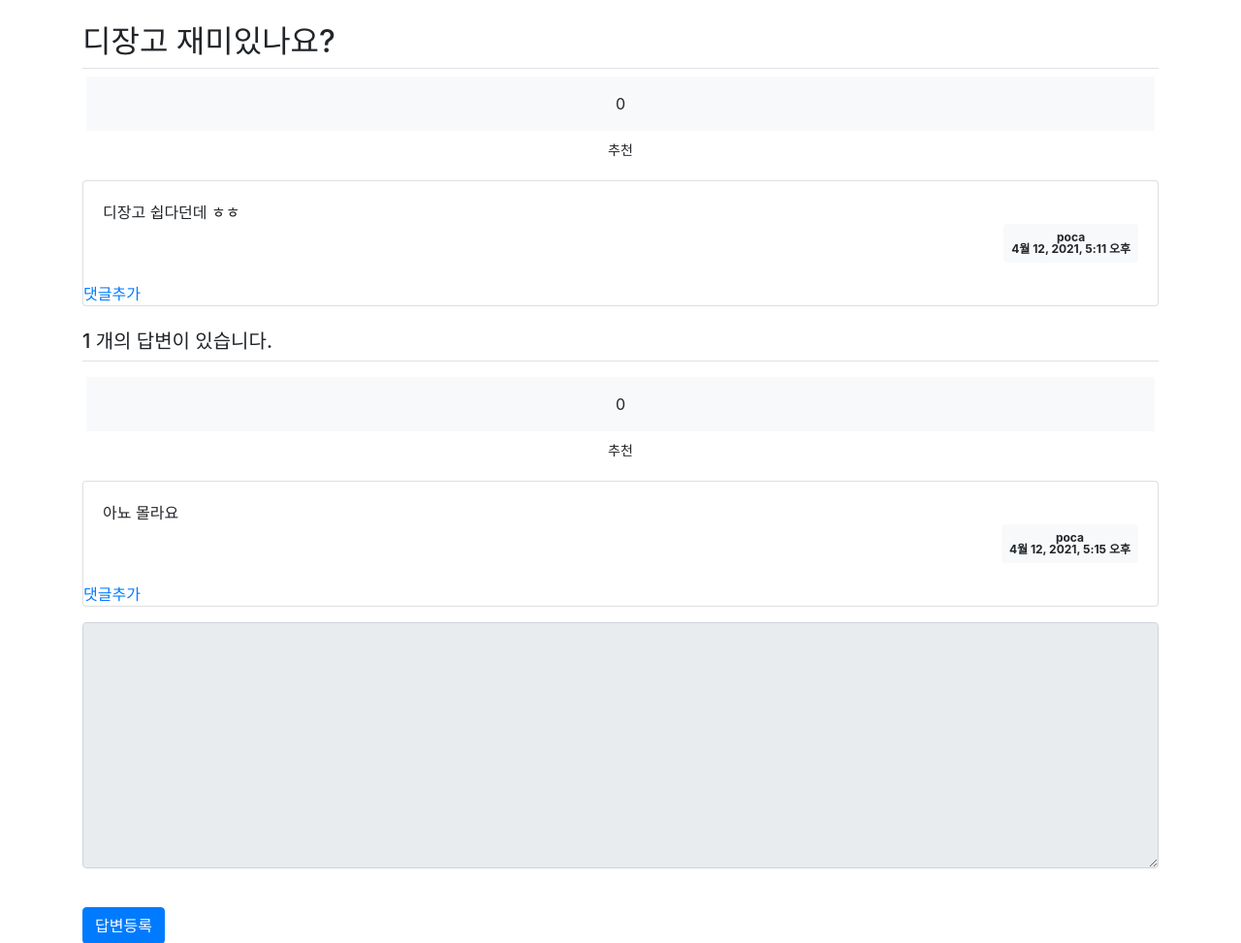
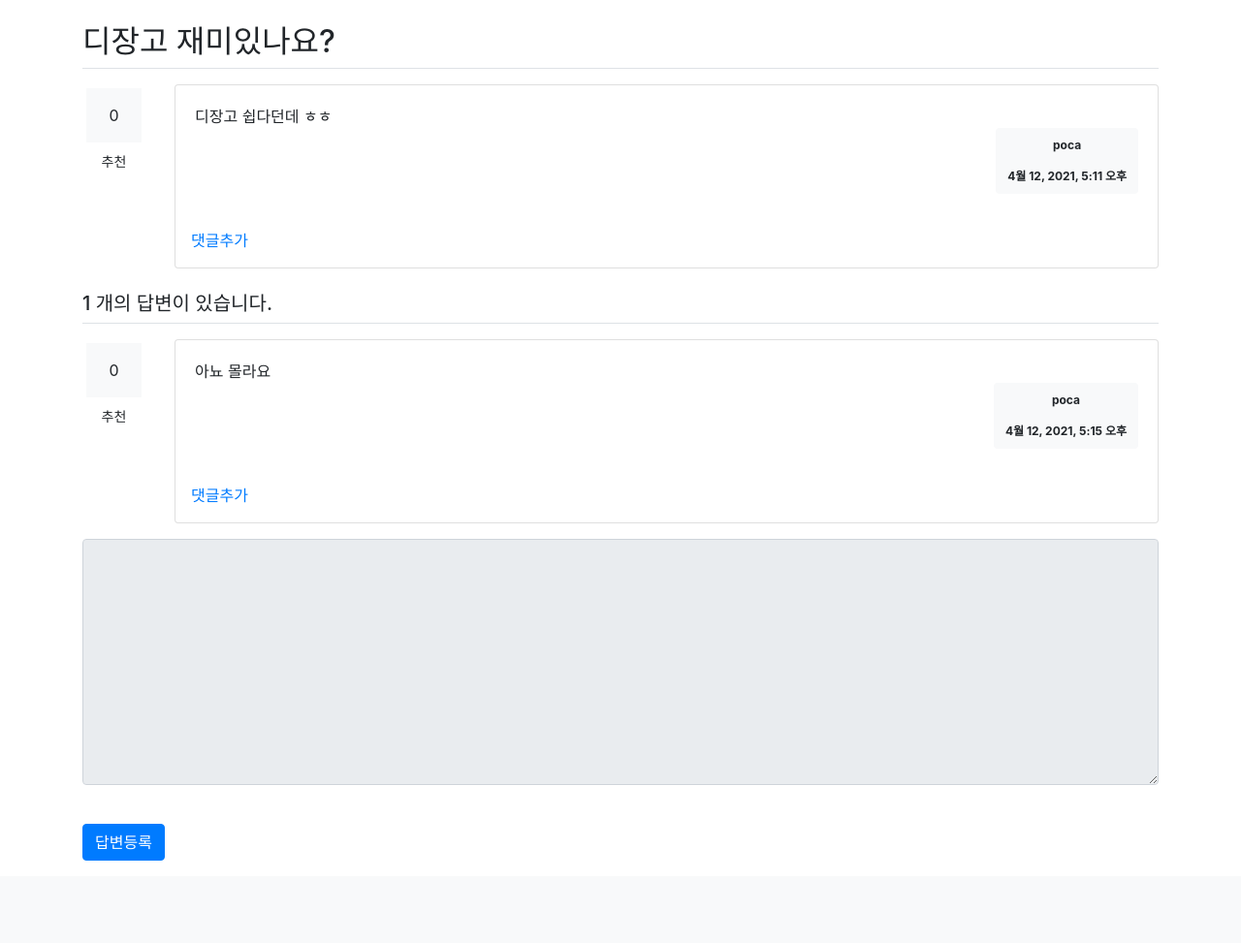
Before and after one commit to tiara79/newapp, a Django app: page /newapp/3/ in a window 1280 px wide. Shown: the part 56-1029 px from the top of the page at 97% size. After the commit the page ends 944 px from the top, so only its background shows below. Run offline with Django 3.2, Linux system fonts and the light colour scheme; data comes from the database, SQL or seed files in the repository; both versions use the stored data as it was after the commit; some libraries are stand-ins or nearby versions.

Commit message:
question_list.html에 추천 컬럼 추가

```diff
--- a/template/newapp/question_detail.html
+++ b/template/newapp/question_detail.html
@@ -42,19 +42,21 @@ $(document).ready(function(){
     {% endif %}
     <h2 class="border-bottom py-2">{{ question1.subject }}</h2>
        <!-- [21/04/26] 추천 부분 생성  -->
-       <div>
+    <div class="row my-3">
+       <div class="col-1" >
          <div class="bg-light text-center p-3 m-1">{{ question1.voter.count }}</div>
          <a href="#" class="recommend btn btn-sm btn-block my-1" data-uri="{% url 'newapp:vote_question' question1.id %}">추천</a>
        </div>
        <!-- vote_question 만들어야 함 urls.py  -->
-    <div class="card my-3">
+    <div class="col-11">
+       <div class="card">
         <div class="card-body">
             <div class="card-text" style="white-space: pre-line;">{{ question1.content }}</div>
             <div class="d-flex justify-content-end">
                 <div class="badge badge-light p-2">
                     <!-- {{ question1.create_date }} -->
-                    <div>{{ question1.author.username }}</div>
-                    <div>{{ question1.create_date }}</div>
+                    <div class="m-1">{{ question1.author.username }}</div><br>
+                    <div class="m-1">{{ question1.create_date }}</div>
                 </div>
             </div>
             <!-- 로그인한 사용자와 글쓴이가 같은 경우만 수정 버튼을 출력 -->
@@ -88,27 +90,31 @@ $(document).ready(function(){
             </div>
             {% endif %}
         </div>
-            <div>
+            <div class="p-3">
                 <!-- (질문)댓글의 아이디가 없을경우, 댓글이 없을경우 -->
-                <a href="{% url 'newapp:comment_create_question' question1.id %}">댓글추가</a>
+                <a href="{% url 'newapp:comment_create_question' question1.id %}"> 댓글추가</a>
             </div>
     </div>
+    </div> <!-- 답변 추천 기능 end -->
+    </div> <!-- 질문 추천 기능 end  -->
     <h5 class="border-bottom my-3 py-2">{{question1.answer_set.count}} 개의 답변이 있습니다.</h5>
     {% for answer in question1.answer_set.all %}
-       <!-- [21/04/27] 추천 부분 생성  -->
-       <div>
+       <!-- [21/04/27] 답변 추천 부분 생성  -->
+    <div class="row my-3">
+       <div class="col-1">
          <div class="bg-light text-center p-3 m-1">{{ answer.voter.count }}</div>
          <a href="#" class="recommend btn btn-sm btn-block my-1" data-uri="{% url 'newapp:vote_answer' answer.id %}">추천</a>
        </div>
-    <div class="card my-3">
+    <div class="col-11">
+    <div class="card">
         <div class="card-body">
             <div class="card-text" style="white-space: pre-line;">{{ answer.content2 }}</div>
             <div class="d-flex justify-content-end">
                 <!-- badge border선 약간 둥글게 -->
                 <div class="badge badge-light p-2">
                     <!-- answer.author.username -->
-                    <div>{{ answer.author.username }}</div>
-                    <div>{{ answer.create_date2 }}</div>
+                    <div class="m-1">{{ answer.author.username }}</div><br>
+                    <div class="m-1">{{ answer.create_date2 }}</div>
                 </div>
             </div>
             <!-- 로그인한 사용자와 글쓴이가 같은 경우만 수정 버튼을 출력 -->
@@ -142,11 +148,13 @@ $(document).ready(function(){
             </div>
             {% endif %}
         </div>
-            <div>
+            <div class="p-3">
                 <!-- (질문)댓글의 아이디가 없을경우, 댓글이 없을경우 -->
-                <a href="{% url 'newapp:comment_create_answer' answer.id %}">댓글추가</a>
+                <a href="{% url 'newapp:comment_create_answer' answer.id %}"> 댓글추가</a>
             </div>
+         </div>
     </div>
+  </div>  <!-- 답변 추천 end-->
     {% endfor %}
     <form action="{% url 'newapp:answer_create' question1.id %}" method="post" class="my-3">
         {% csrf_token %}
```
Also changed, not shown: template/newapp/question_list.html (+10 -2 lines), db.sqlite3.
